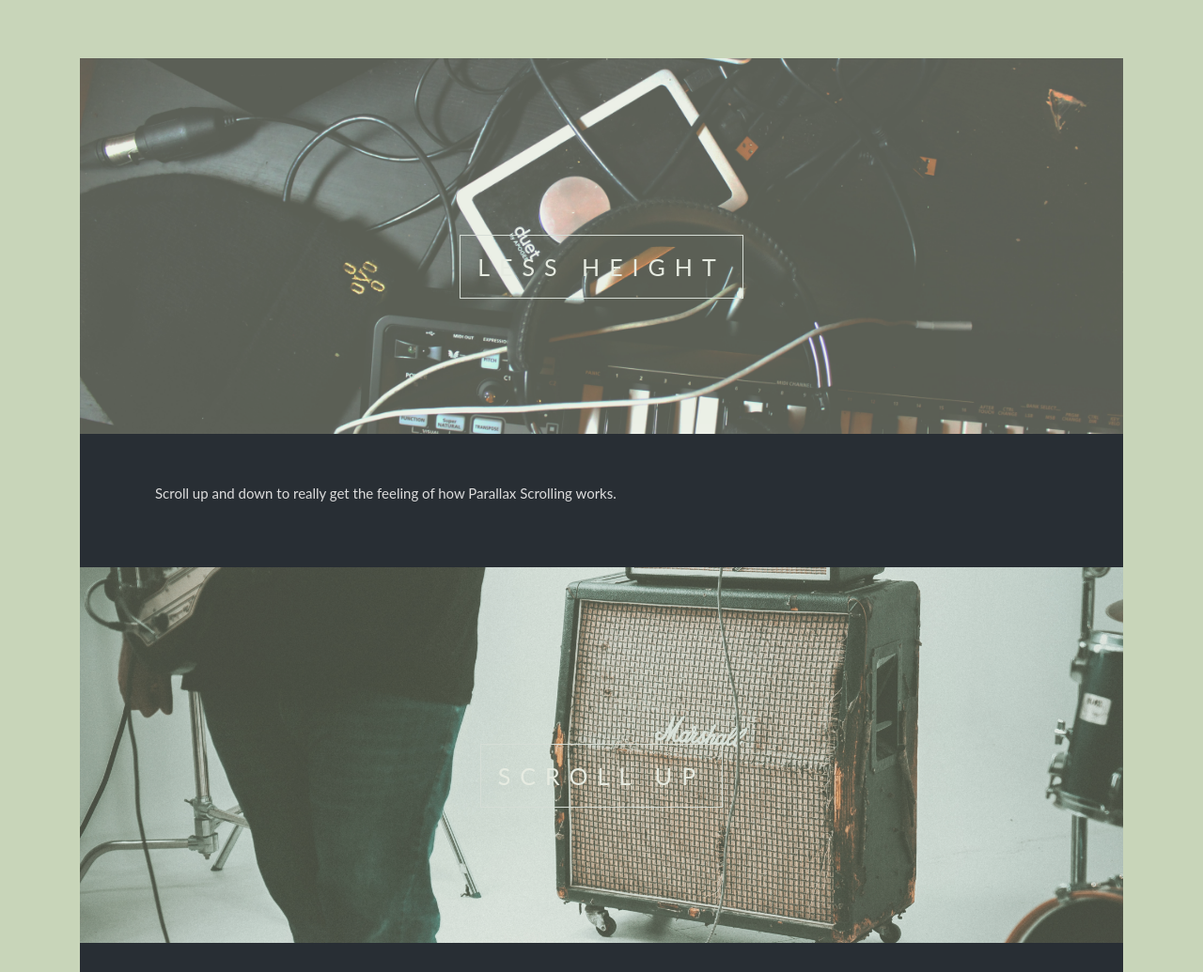
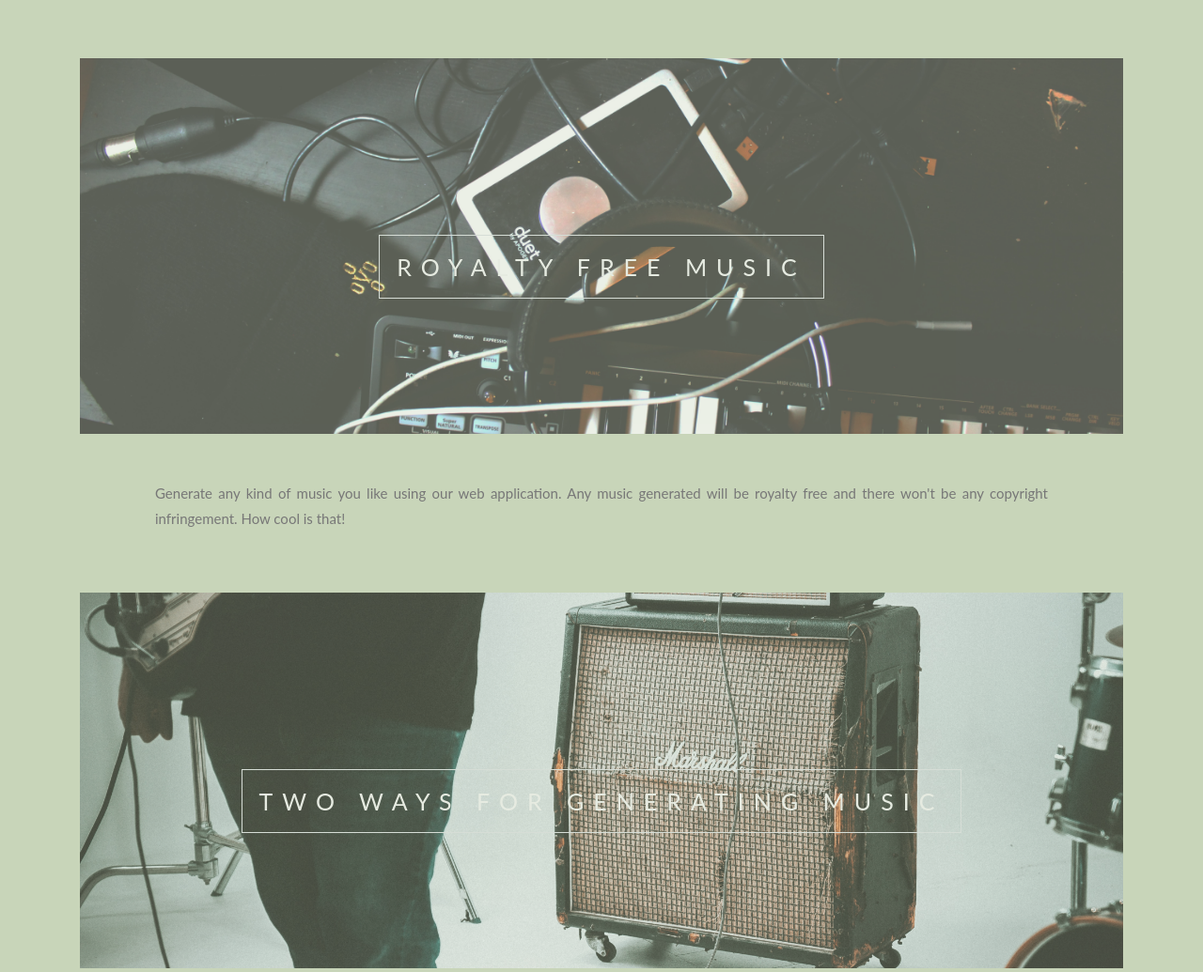
Before and after one commit to iampratheesh/Music-Generator, a Flask app: page / in a window 1280 px wide. Shown: the part 566-1601 px from the top of the page at 94% size. Run offline with Flask 2, Linux system fonts and the light colour scheme; some libraries are stand-ins or nearby versions.

Commit message:
Made few CSS changes

```diff
--- a/flaskblog/templates/account.html
+++ b/flaskblog/templates/account.html
@@ -1,6 +1,6 @@
 {% extends "layout.html" %}
 {% block content %}
-    <div class="content-section">
+    <div class="content-section" style="background-color:#bad5b9;text-align:center;padding:50px 80px;text-align: justify;">
       <div class="media">
         <img class="rounded-circle account-img" src="{{ image_file }}">
         <div class="media-body">
@@ -11,7 +11,7 @@
         <form method="POST" action="" enctype="multipart/form-data">
             {{ form.hidden_tag() }}
             <fieldset class="form-group">
-                <legend class="border-bottom mb-4">Account Info</legend>
+                <legend class="border-bottom mb-4" style="text-align: center;">Account Info</legend>
                 <div class="form-group">
                     {{ form.username.label(class="form-control-label") }}
 
@@ -49,7 +49,7 @@
                     {% endif %}
                 </div>
             </fieldset>
-            <div class="form-group">
+            <div class="form-group" style="text-align: center;">
                 {{ form.submit(class="btn btn-outline-info") }}
             </div>
         </form>
--- a/flaskblog/templates/gen_chords.html
+++ b/flaskblog/templates/gen_chords.html
@@ -1,6 +1,6 @@
 {% extends "layout.html" %}
 {% block content %}
-    <div class="content-section">
+    <div class="content-section" style="background-color:#bad5b9;text-align:center;padding:50px 80px;text-align: justify;">
         <script>
             function outputBars(num_bars) {
                 document.querySelector('#selected-num-bars').value = num_bars;
@@ -14,7 +14,7 @@
         <form method="POST" action="">
             {{ form.hidden_tag() }}
             <fieldset class="form-group">
-                <legend class="border-bottom mb-4">Enter Inputs</legend>
+                <legend class="border-bottom mb-4" style="text-align: center;">Enter Inputs</legend>
                 <div class="form-group">
                     {{ form.chord_1.label(class="form-control-label") }}
                     {% if form.chord_1.errors %}
@@ -96,7 +96,7 @@
                     {% endif %}
                 </div>
             </fieldset>
-            <div class="form-group">
+            <div class="form-group" style="text-align: center;">
                 {{ form.submit(class="btn btn-outline-info") }}
             </div>
         </form>
--- a/flaskblog/templates/home.html
+++ b/flaskblog/templates/home.html
@@ -78,31 +78,31 @@
 
 <div class="bgimg-2">
   <div class="caption">
-  <span class="border" style="background-color:transparent;font-size:25px;color: #f7f7f7;">LESS HEIGHT</span>
+  <span class="border" style="background-color:transparent;font-size:25px;color: #f7f7f7;">ROYALTY FREE MUSIC</span>
   </div>
 </div>
 
 <div style="position:relative;">
-  <div style="color:#ddd;background-color:#282E34;text-align:center;padding:50px 80px;text-align: justify;">
-  <p>Scroll up and down to really get the feeling of how Parallax Scrolling works.</p>
+  <div style="color:#777;background-color:#C8D5B9;text-align:center;padding:50px 80px;text-align: justify;">
+  <p>Generate any kind of music you like using our web application. Any music generated will be royalty free and there won't be any copyright infringement. How cool is that!</p>
   </div>
 </div>
 
 <div class="bgimg-3">
   <div class="caption">
-  <span class="border" style="background-color:transparent;font-size:25px;color: #f7f7f7;">SCROLL UP</span>
+  <span class="border" style="background-color:transparent;font-size:25px;color: #f7f7f7;">TWO WAYS FOR GENERATING MUSIC</span>
   </div>
 </div>
 
 <div style="position:relative;">
-  <div style="color:#ddd;background-color:#282E34;text-align:center;padding:50px 80px;text-align: justify;">
-  <p>Scroll up and down to really get the feeling of how Parallax Scrolling works.</p>
+  <div style="color:#777;background-color:#C8D5B9;text-align:center;padding:50px 80px;text-align: justify;">
+  <p>There are two ways for generating music. One is the easier way and one is for those people who like to get their hands dirty. Register now to get started!</p>
   </div>
 </div>
 
 <div class="bgimg-1">
   <div class="caption">
-    <span class="border">Cherrypicked Music Collection</span>
+    <span class="border">Our Cherrypicked Music Collection</span>
   </div>
   <div style="color: #C8D5B9;background-color:white;text-align:center;padding:50px 80px;">
   <audio controls>
--- a/flaskblog/templates/landing.html
+++ b/flaskblog/templates/landing.html
@@ -1,6 +1,6 @@
 {% extends "layout.html" %}
 {% block content %}
-    <div class="content-section">
+    <div class="content-section" style="background-color:#bad5b9;text-align:center;padding:50px 80px;text-align: justify;">
         <script>
             function outputBars(num_bars) {
                 document.querySelector('#selected-num-bars').value = num_bars;
@@ -14,7 +14,7 @@
         <form method="POST" action="">
             {{ form.hidden_tag() }}
             <fieldset class="form-group">
-                <legend class="border-bottom mb-4">Enter Inputs</legend>
+                <legend class="border-bottom mb-4" style="text-align: center;">Enter Inputs</legend>
                 <div class="form-group">
                     {{ form.num_bars.label(class="form-control-label") }}
                     {% if form.num_bars.errors %}
@@ -44,7 +44,7 @@
                     {% endif %}
                 </div>
             </fieldset>
-            <div class="form-group">
+            <div class="form-group" style="text-align: center;">
                 {{ form.submit(class="btn btn-outline-info") }}
             </div>
         </form>
--- a/flaskblog/templates/register.html
+++ b/flaskblog/templates/register.html
@@ -1,10 +1,10 @@
 {% extends "layout.html" %}
 {% block content %}
-    <div class="content-section">
+    <div class="content-section" style="background-color:#bad5b9;text-align:center;padding:50px 80px;text-align: justify;">
         <form method="POST" action="">
             {{ form.hidden_tag() }}
             <fieldset class="form-group">
-                <legend class="border-bottom mb-4">Join Today</legend>
+                <legend class="border-bottom mb-4" style="text-align: center;">Join Today</legend>
                 <div class="form-group">
                     {{ form.username.label(class="form-control-label") }}
 
@@ -59,7 +59,7 @@
                     {% endif %}
                 </div>
             </fieldset>
-            <div class="form-group">
+            <div class="form-group" style="text-align: center;">
                 {{ form.submit(class="btn btn-outline-info") }}
             </div>
         </form>
```
Also changed, not shown: flaskblog/templates/login.html (+3 -6 lines), 1 other file.
